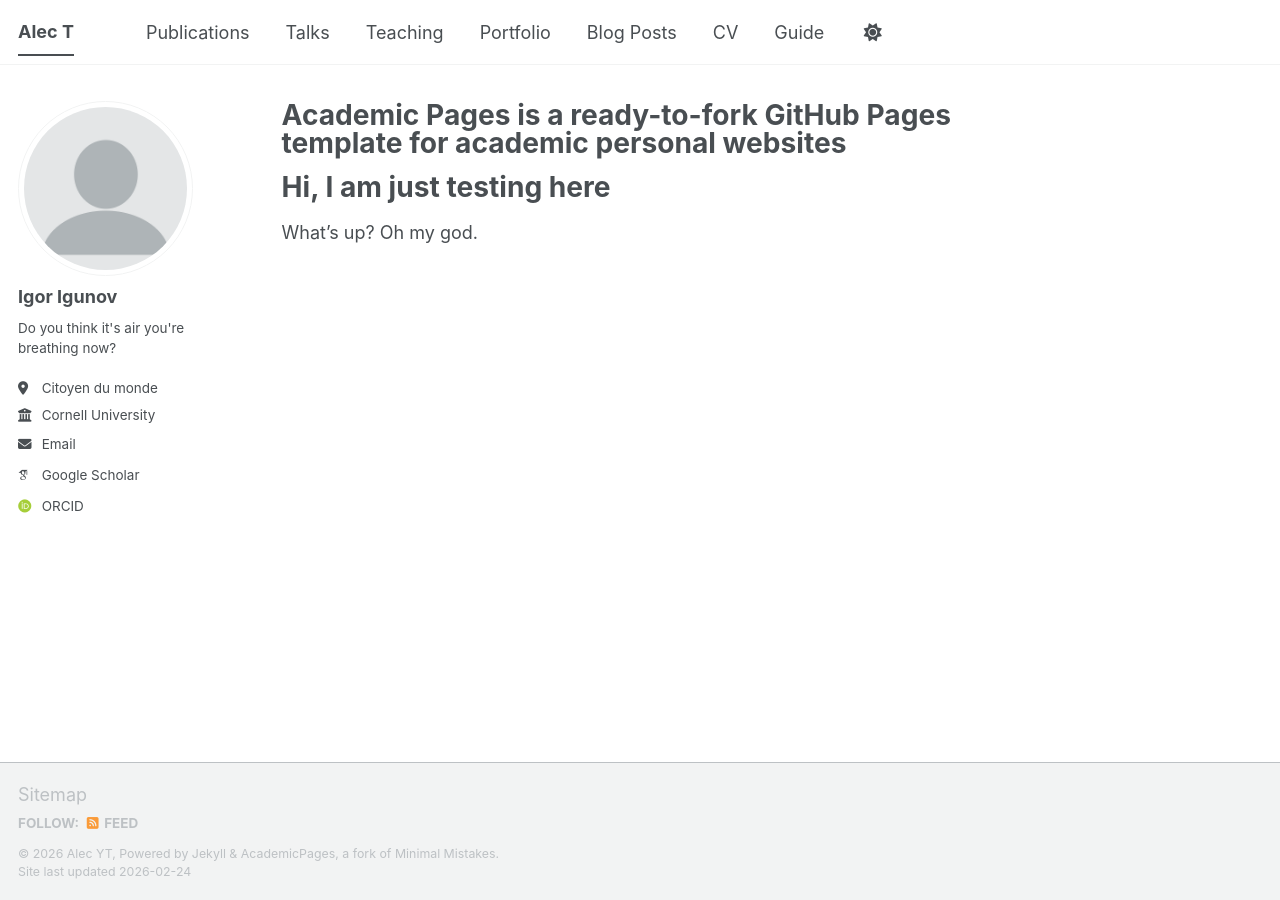
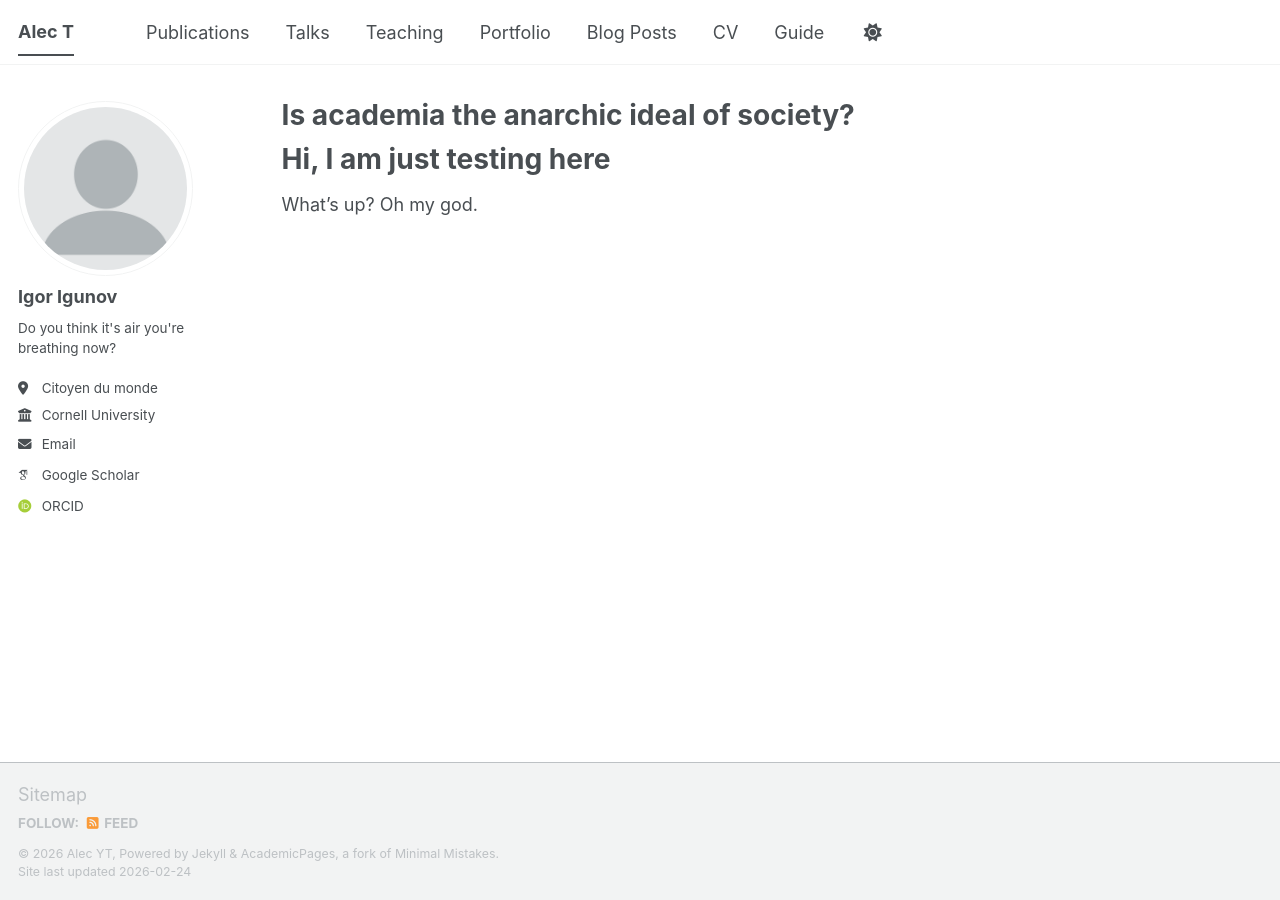
Before and after one commit to Alec-YT/Alec-YT.github.io, a Jekyll site: the page built from _pages/about.md, in a window 1280 px wide. Built offline with Jekyll 4.4.1, drawn with Linux system fonts in a browser that asks for light colours; some web fonts are replaced; a script bundle is joined from its source files by our own code; library files that are not in the unit come from our copies.

Commit message:
Update about.md

```diff
--- a/_pages/about.md
+++ b/_pages/about.md
@@ -1,6 +1,6 @@
 ---
 permalink: /
-title: "Academic Pages is a ready-to-fork GitHub Pages template for academic personal websites"
+title: "Is academia the anarchic ideal of society?"
 author_profile: true
 redirect_from:
   - /about/
```
